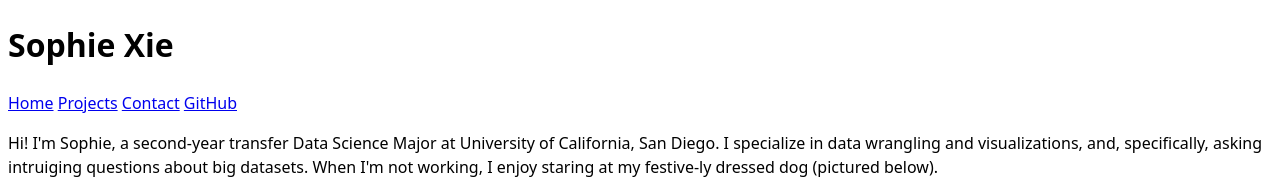
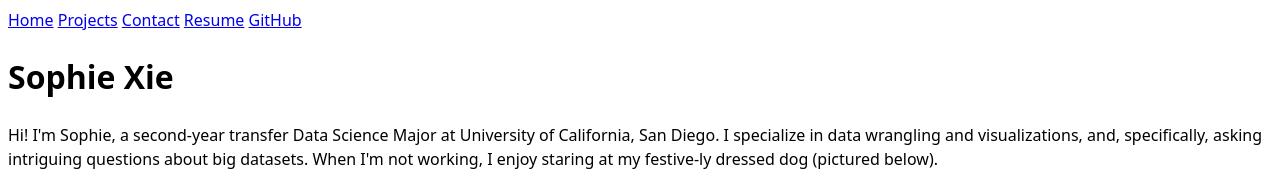
Before and after one commit to sop-xie/portfolio, a plain HTML site: page index.html in a window 1280 px wide. Shown: the top 184 px of the page. Drawn offline with Linux system fonts and the light colour scheme; grey boxes are pictures that could not be loaded.

Commit message:
fixed bug
no resume link in the link section, overwrote code earlier. fixed now

```diff
--- a/index.html
+++ b/index.html
@@ -7,16 +7,17 @@
     <link rel="stylesheet" href="style.css">
 </head>
 <body>
+    <nav>
+        <a href="./">Home</a>
+        <a href="projects/">Projects</a>
+        <a href="contact/">Contact</a>
+        <a href="resume/">Resume</a>
+        <a href="https://github.com/sop-xie" target="_blank">GitHub</a>
+    </nav>
     <h1>Sophie Xie</h1>
-    <nav>
-    <a href="./">Home</a>
-    <a href="projects/">Projects</a>
-    <a href="contact/">Contact</a>
-    <a href="https://github.com/sop-xie" target="_blank">GitHub</a>
-    </nav>
     <p>Hi! I'm Sophie, a second-year transfer Data Science Major at
 University of California, San Diego. I specialize in data wrangling and visualizations,
-and, specifically, asking intruiging questions about big datasets. When I'm not working,
+and, specifically, asking intriguing questions about big datasets. When I'm not working,
 I enjoy staring at my festive-ly dressed dog (pictured below).
 </p>
     <img src="images/max.png" alt="Maximus wearing a Christmas bowtie" width="300">
```
